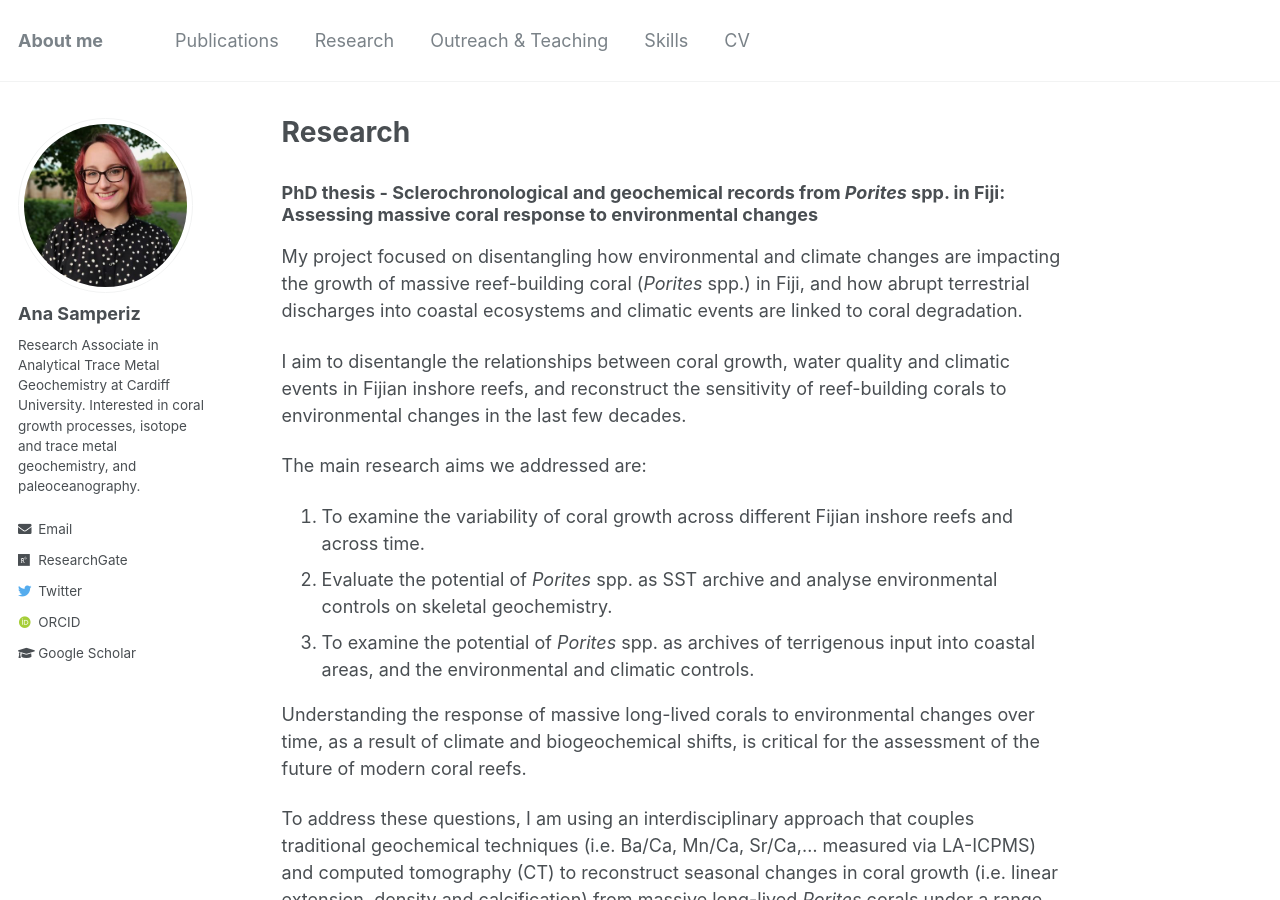
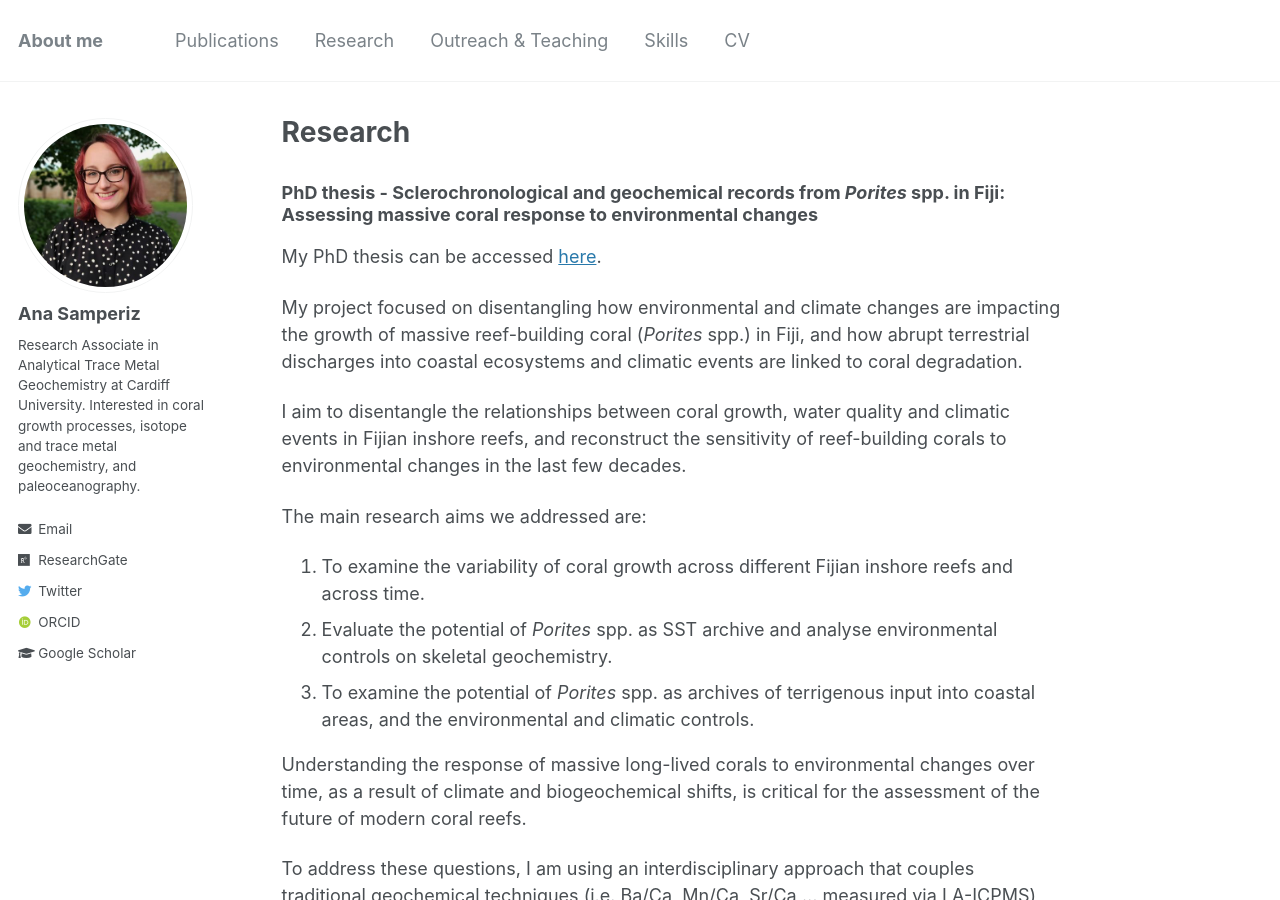
Before and after one commit to anasamperiz/anasamperiz.github.io, a Jekyll site: the page built from _pages/research.md, in a window 1280 px wide and 900 px high. Built offline with Jekyll 4.4.1, drawn with Linux system fonts in a browser that asks for light colours; some web fonts are replaced.

Commit message:
Update research.md

```diff
--- a/_pages/research.md
+++ b/_pages/research.md
@@ -21,6 +21,8 @@ header:
 ---
 
 <h3>PhD thesis - Sclerochronological and geochemical records from <i>Porites</i> spp. in Fiji: Assessing massive coral response to environmental changes</h3>
+
+My PhD thesis can be accessed [here](	https://orca.cardiff.ac.uk/id/eprint/159124).
 
 My project focused on disentangling how environmental and climate changes are impacting the growth of massive reef-building coral (<i>Porites</i> spp.) in Fiji, and how abrupt terrestrial discharges into coastal ecosystems and climatic events are linked to coral degradation.
 
```
